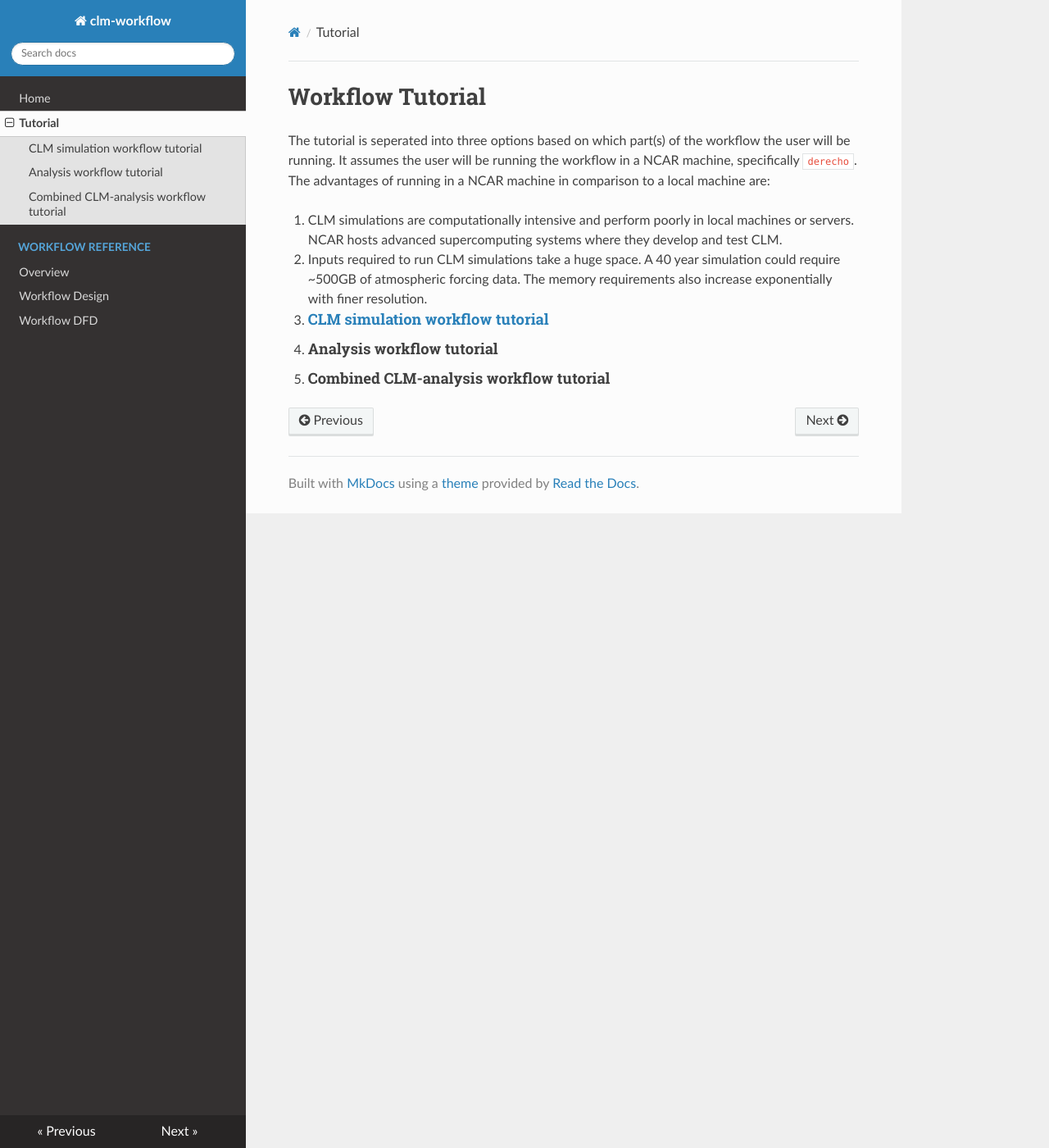
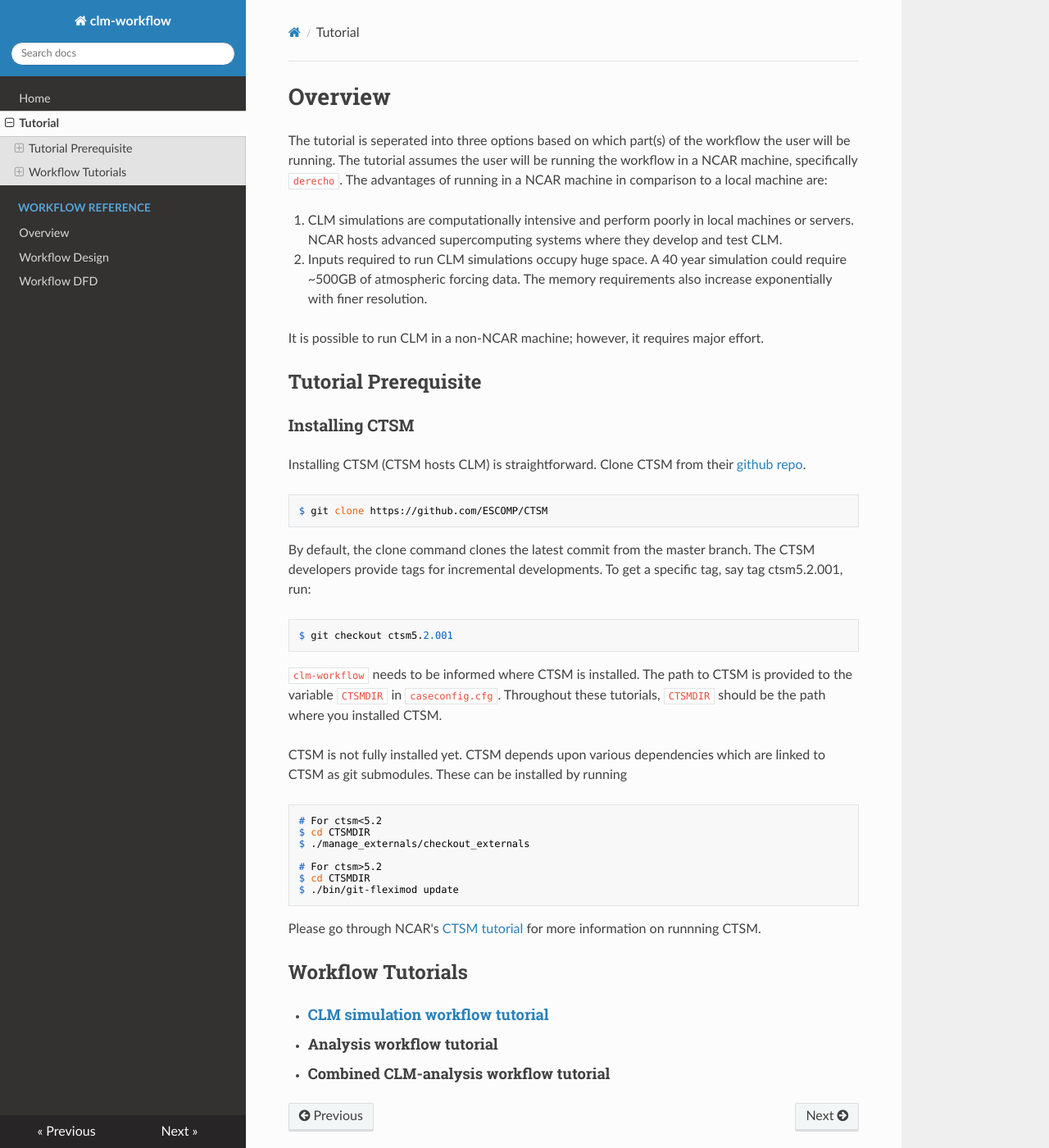
Before and after one commit to amansnama/clm-workflow, an MkDocs documentation site: the page built from docs/tutorial/index.md, in a window 1280 px wide and 1400 px high. Shown: the whole window at 82% size. Built offline with MkDocs 1.6.1, drawn with Linux system fonts in a browser that asks for light colours; nearby versions of some CDN libraries.

Commit message:
Added tutorial to install CTSM

````diff
--- a/docs/tutorial/index.md
+++ b/docs/tutorial/index.md
@@ -1,16 +1,43 @@
-# Workflow Tutorial
+# Overview
 
-The tutorial is seperated into three options based on which part(s) of the workflow the user will be running. It assumes the user will be running the workflow in a NCAR machine, specifically `derecho`. The advantages of running in a NCAR machine in comparison to a local machine are:
+The tutorial is seperated into three options based on which part(s) of the workflow the user will be running. The tutorial assumes the user will be running the workflow in a NCAR machine, specifically `derecho`. The advantages of running in a NCAR machine in comparison to a local machine are:
 
 1. CLM simulations are computationally intensive and perform poorly in local machines or servers. NCAR hosts advanced supercomputing systems where they develop and test CLM.
-2. Inputs required to run CLM simulations take a huge space. A 40 year simulation could require ~500GB of atmospheric forcing data. The memory requirements also increase exponentially with finer resolution.
+2. Inputs required to run CLM simulations occupy huge space. A 40 year simulation could require ~500GB of atmospheric forcing data. The memory requirements also increase exponentially with finer resolution.
 
+It is possible to run CLM in a non-NCAR machine; however, it requires major effort.
 
+## Tutorial Prerequisite
 
+### Installing CTSM
 
+Installing CTSM (CTSM hosts CLM) is straightforward. Clone CTSM from their [github repo](https://github.com/ESCOMP/CTSM).
+```
+$ git clone https://github.com/ESCOMP/CTSM
+```
+By default, the clone command clones the latest commit from the master branch. The CTSM developers provide tags for incremental developments. To get a specific tag, say tag ctsm5.2.001, run:
+
+```
+$ git checkout ctsm5.2.001
+```
+
+`clm-workflow` needs to be informed where CTSM is installed. The path to CTSM is provided to the variable `CTSMDIR` in `caseconfig.cfg`. Throughout these tutorials, `CTSMDIR` should be the path where you installed CTSM.
+
+CTSM is not fully installed yet. CTSM depends upon various dependencies which are linked to CTSM as git submodules. These can be installed by running
+```
+# For ctsm<5.2
+$ cd CTSMDIR
+$ ./manage_externals/checkout_externals
+
+# For ctsm>5.2
+$ cd CTSMDIR
+$ ./bin/git-fleximod update
+```
+
+Please go through NCAR's [CTSM tutorial](https://github.com/NCAR/CTSM-Tutorial) for more information on runnning CTSM.
+
+## Workflow Tutorials
 
 - #### [CLM simulation workflow tutorial](clm-sim-tutorial.md)
-
 - #### Analysis workflow tutorial
-
 - #### Combined CLM-analysis workflow tutorial
````
